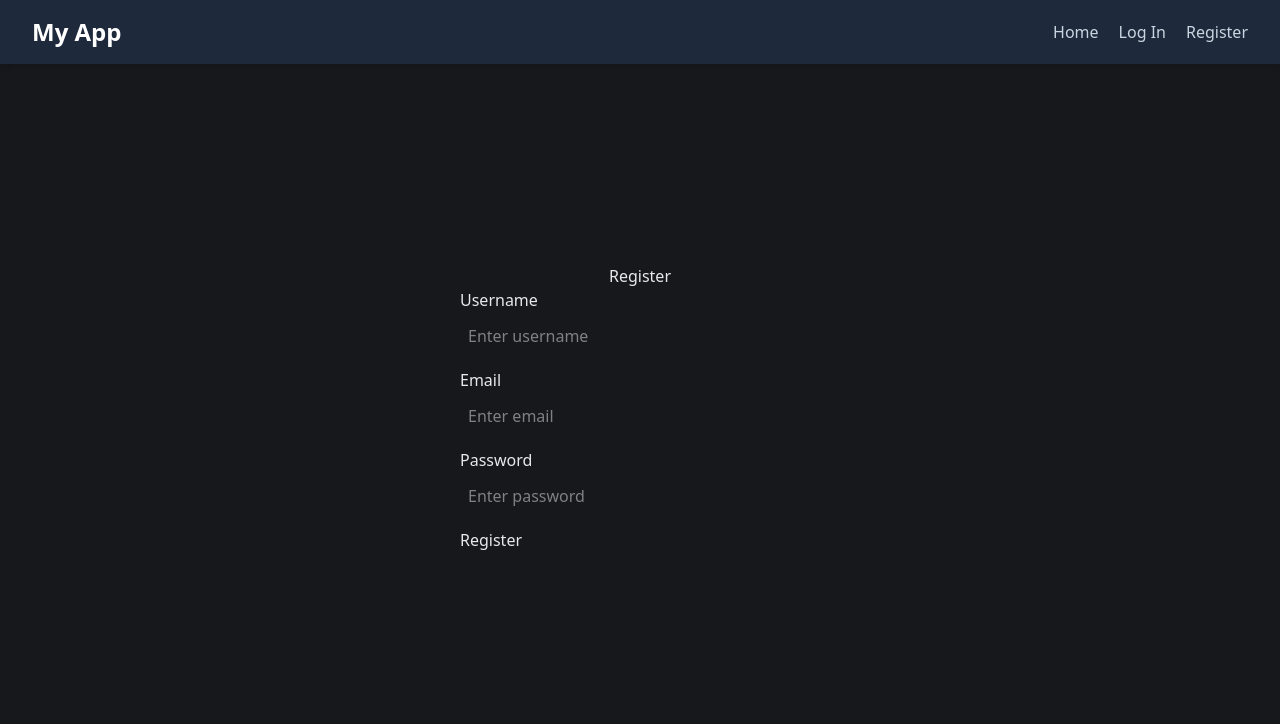
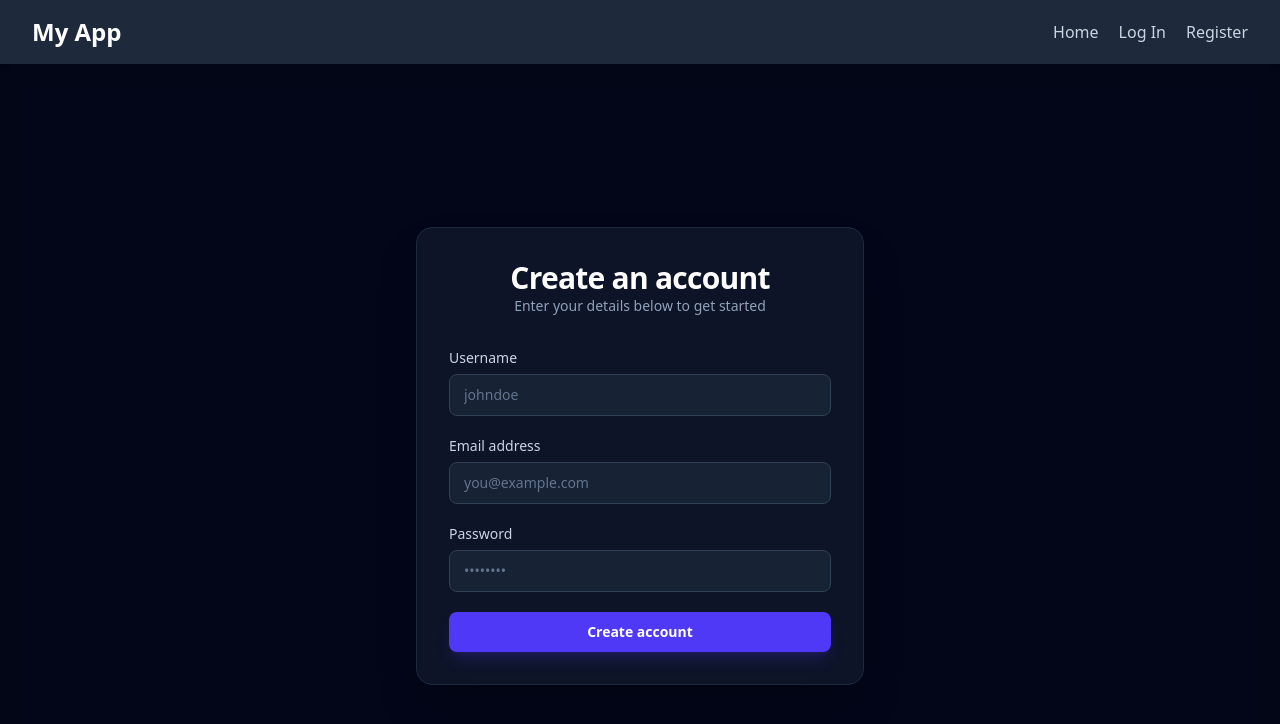
Before and after one commit to muralim-04/practice_react, a React (Vite) app: page /register in a window 1280 px wide. Shown: the top 724 px of the page. Built offline with nearby package versions, Linux system fonts and the light colour scheme; no server answers.

Commit message:
redesigned the register and log in pages

```diff
--- a/src/features/auth/LogInPage.tsx
+++ b/src/features/auth/LogInPage.tsx
@@ -38,44 +38,94 @@ export default function LogIn() {
     };
 
     return (
-        <div className="auth-container">
-            <h2>Log In</h2>
+        <div className="flex min-h-[calc(100vh-4rem)] items-center justify-center bg-slate-950 px-4 py-12 sm:px-6 lg:px-8">
+            <div className="w-full max-w-md space-y-8 rounded-2xl border border-slate-800 bg-slate-900/90 p-8 shadow-2xl backdrop-blur-sm">
+            <div className="text-center">
+                <h2 className="text-3xl font-bold tracking-tight text-white">
+                Welcome back
+                </h2>
+                <p className="mt-2 text-sm text-slate-400">
+                Enter your credentials to access your account
+                </p>
+            </div>
 
-            <form onSubmit={handleSubmit} className="auth-form">
-                <div style={{ marginBottom: '0.75rem' }}>
-                    <label style={{ display: 'block', marginBottom: '0.25rem' }}>Email</label>
+            <form onSubmit={handleSubmit} className="mt-8 space-y-5">
+                <div>
+                <label
+                    htmlFor="email"
+                    className="mb-1.5 block text-sm font-medium text-slate-300"
+                >
+                    Email address
+                </label>
                 <input
+                    id="email"
                     type="email"
                     name="email"
                     value={userForm.email}
                     onChange={handleChange}
-                        placeholder="Enter email"
-                        style={{ width: '100%', padding: '0.5rem' }}
+                    placeholder="you@example.com"
+                    className="block w-full rounded-lg border border-slate-700 bg-slate-800/70 px-3.5 py-2.5 text-sm text-slate-100 placeholder:text-slate-500 transition focus:border-indigo-500 focus:bg-slate-800 focus:outline-none focus:ring-2 focus:ring-indigo-500/25"
                 />
                 </div>
 
-                <div style={{ marginBottom: '0.75rem' }}>
-                    <label style={{ display: 'block', marginBottom: '0.25rem' }}>Password</label>
+                <div>
+                <label
+                    htmlFor="password"
+                    className="mb-1.5 block text-sm font-medium text-slate-300"
+                >
+                    Password
+                </label>
                 <input
+                    id="password"
                     type="password"
                     name="password"
                     value={userForm.password}
                     onChange={handleChange}
-                        placeholder="Enter password"
-                        style={{ width: '100%', padding: '0.5rem' }}
+                    placeholder="••••••••"
+                    className="block w-full rounded-lg border border-slate-700 bg-slate-800/70 px-3.5 py-2.5 text-sm text-slate-100 placeholder:text-slate-500 transition focus:border-indigo-500 focus:bg-slate-800 focus:outline-none focus:ring-2 focus:ring-indigo-500/25"
                 />
                 </div>
 
-                <button type="submit" disabled={loginMutation.isPending} className="btn-primary">
-                    {loginMutation.isPending ? 'Logging in...' : 'Log In'}
+                {loginMutation.isError && (
+                <div className="rounded-lg border border-red-500/30 bg-red-950/40 p-3 text-sm text-red-400">
+                    {loginMutation.error?.message || 'Login failed. Please try again.'}
+                </div>
+                )}
+
+                <button
+                type="submit"
+                disabled={loginMutation.isPending}
+                className="inline-flex w-full items-center justify-center rounded-lg bg-indigo-600 px-4 py-2.5 text-sm font-semibold text-white shadow-lg shadow-indigo-600/20 transition hover:bg-indigo-500 focus:outline-none focus:ring-2 focus:ring-indigo-500 focus:ring-offset-2 focus:ring-offset-slate-900 disabled:cursor-not-allowed disabled:opacity-60"
+                >
+                {loginMutation.isPending ? (
+                    <>
+                    <svg
+                        className="-ml-1 mr-2 h-4 w-4 animate-spin text-white"
+                        fill="none"
+                        viewBox="0 0 24 24"
+                    >
+                        <circle
+                        className="opacity-25"
+                        cx="12"
+                        cy="12"
+                        r="10"
+                        stroke="currentColor"
+                        strokeWidth="4"
+                        />
+                        <path
+                        className="opacity-75"
+                        fill="currentColor"
+                        d="M4 12a8 8 0 018-8V0C5.373 0 0 5.373 0 12h4zm2 5.291A7.962 7.962 0 014 12H0c0 3.042 1.135 5.824 3 7.938l3-2.647z"
+                        />
+                    </svg>
+                    Logging in...
+                    </>
+                ) : (
+                    'Log In'
+                )}
                 </button>
             </form>
-
-            {loginMutation.isError && (
-                <p style={{ color: 'red' }}>
-                    {loginMutation.error?.message || 'Login failed. Please try again.'}
-                </p>
-            )}
+            </div>
         </div>
     );
 }
--- a/src/features/auth/RegisterPage.tsx
+++ b/src/features/auth/RegisterPage.tsx
@@ -39,56 +39,113 @@ export default function Register() {
     };
 
     return (
-        <div className="auth-container">
-            <h2>Register</h2>
+        <div className="flex min-h-[calc(100vh-4rem)] items-center justify-center bg-slate-950 px-4 py-12 sm:px-6 lg:px-8">
+            <div className="w-full max-w-md space-y-8 rounded-2xl border border-slate-800 bg-slate-900/90 p-8 shadow-2xl backdrop-blur-sm">
+            <div className="text-center">
+                <h2 className="text-3xl font-bold tracking-tight text-white">
+                Create an account
+                </h2>
+                <p className="mt-2 text-sm text-slate-400">
+                Enter your details below to get started
+                </p>
+            </div>
 
-            <form onSubmit={handleSubmit} className="auth-form">
-                <div style={{ marginBottom: '0.75rem' }}>
-                    <label style={{ display: 'block', marginBottom: '0.25rem' }}>Username</label>
+            <form onSubmit={handleSubmit} className="mt-8 space-y-5">
+                <div>
+                <label
+                    htmlFor="username"
+                    className="mb-1.5 block text-sm font-medium text-slate-300"
+                >
+                    Username
+                </label>
                 <input
+                    id="username"
                     type="text"
                     name="username"
                     value={userForm.username}
                     onChange={handleChange}
-                        placeholder="Enter username"
-                        style={{ width: '100%', padding: '0.5rem' }}
+                    placeholder="johndoe"
+                    className="block w-full rounded-lg border border-slate-700 bg-slate-800/70 px-3.5 py-2.5 text-sm text-slate-100 placeholder:text-slate-500 transition focus:border-indigo-500 focus:bg-slate-800 focus:outline-none focus:ring-2 focus:ring-indigo-500/25"
                 />
                 </div>
 
-                <div style={{ marginBottom: '0.75rem' }}>
-                    <label style={{ display: 'block', marginBottom: '0.25rem' }}>Email</label>
+                <div>
+                <label
+                    htmlFor="email"
+                    className="mb-1.5 block text-sm font-medium text-slate-300"
+                >
+                    Email address
+                </label>
                 <input
+                    id="email"
                     type="email"
                     name="email"
                     value={userForm.email}
                     onChange={handleChange}
-                        placeholder="Enter email"
-                        style={{ width: '100%', padding: '0.5rem' }}
+                    placeholder="you@example.com"
+                    className="block w-full rounded-lg border border-slate-700 bg-slate-800/70 px-3.5 py-2.5 text-sm text-slate-100 placeholder:text-slate-500 transition focus:border-indigo-500 focus:bg-slate-800 focus:outline-none focus:ring-2 focus:ring-indigo-500/25"
                 />
                 </div>
 
-                <div style={{ marginBottom: '0.75rem' }}>
-                    <label style={{ display: 'block', marginBottom: '0.25rem' }}>Password</label>
+                <div>
+                <label
+                    htmlFor="password"
+                    className="mb-1.5 block text-sm font-medium text-slate-300"
+                >
+                    Password
+                </label>
                 <input
+                    id="password"
                     type="password"
                     name="password"
                     value={userForm.password}
                     onChange={handleChange}
-                        placeholder="Enter password"
-                        style={{ width: '100%', padding: '0.5rem' }}
+                    placeholder="••••••••"
+                    className="block w-full rounded-lg border border-slate-700 bg-slate-800/70 px-3.5 py-2.5 text-sm text-slate-100 placeholder:text-slate-500 transition focus:border-indigo-500 focus:bg-slate-800 focus:outline-none focus:ring-2 focus:ring-indigo-500/25"
                 />
                 </div>
 
-                <button type="submit" disabled={registrationMutation.isPending} className="btn-primary">
-                    {registrationMutation.isPending ? 'Registering...' : 'Register'}
+                {registrationMutation.isError && (
+                <div className="rounded-lg border border-red-500/30 bg-red-950/40 p-3 text-sm text-red-400">
+                    {registrationMutation.error?.message ||
+                    'Registration failed. Please try again.'}
+                </div>
+                )}
+
+                <button
+                type="submit"
+                disabled={registrationMutation.isPending}
+                className="inline-flex w-full items-center justify-center rounded-lg bg-indigo-600 px-4 py-2.5 text-sm font-semibold text-white shadow-lg shadow-indigo-600/20 transition hover:bg-indigo-500 focus:outline-none focus:ring-2 focus:ring-indigo-500 focus:ring-offset-2 focus:ring-offset-slate-900 disabled:cursor-not-allowed disabled:opacity-60"
+                >
+                {registrationMutation.isPending ? (
+                    <>
+                    <svg
+                        className="-ml-1 mr-2 h-4 w-4 animate-spin text-white"
+                        fill="none"
+                        viewBox="0 0 24 24"
+                    >
+                        <circle
+                        className="opacity-25"
+                        cx="12"
+                        cy="12"
+                        r="10"
+                        stroke="currentColor"
+                        strokeWidth="4"
+                        />
+                        <path
+                        className="opacity-75"
+                        fill="currentColor"
+                        d="M4 12a8 8 0 018-8V0C5.373 0 0 5.373 0 12h4zm2 5.291A7.962 7.962 0 014 12H0c0 3.042 1.135 5.824 3 7.938l3-2.647z"
+                        />
+                    </svg>
+                    Registering...
+                    </>
+                ) : (
+                    'Create account'
+                )}
                 </button>
             </form>
-
-            {registrationMutation.isError && (
-                <p style={{ color: 'red' }}>
-                    {registrationMutation.error?.message || 'Registration failed. Please try again.'}
-                </p>
-            )}
+            </div>
         </div>
     );
 }
--- a/src/index.css
+++ b/src/index.css
@@ -3,7 +3,7 @@
 :root {
   font-family: system-ui, 'Segoe UI', Roboto, sans-serif;
   color: #e7e9ea;
-  background: #16181c;
+  background: #020617;
   font-synthesis: none;
   text-rendering: optimizeLegibility;
   -webkit-font-smoothing: antialiased;
```
Lines whose indentation alone changed are shown as unchanged.
